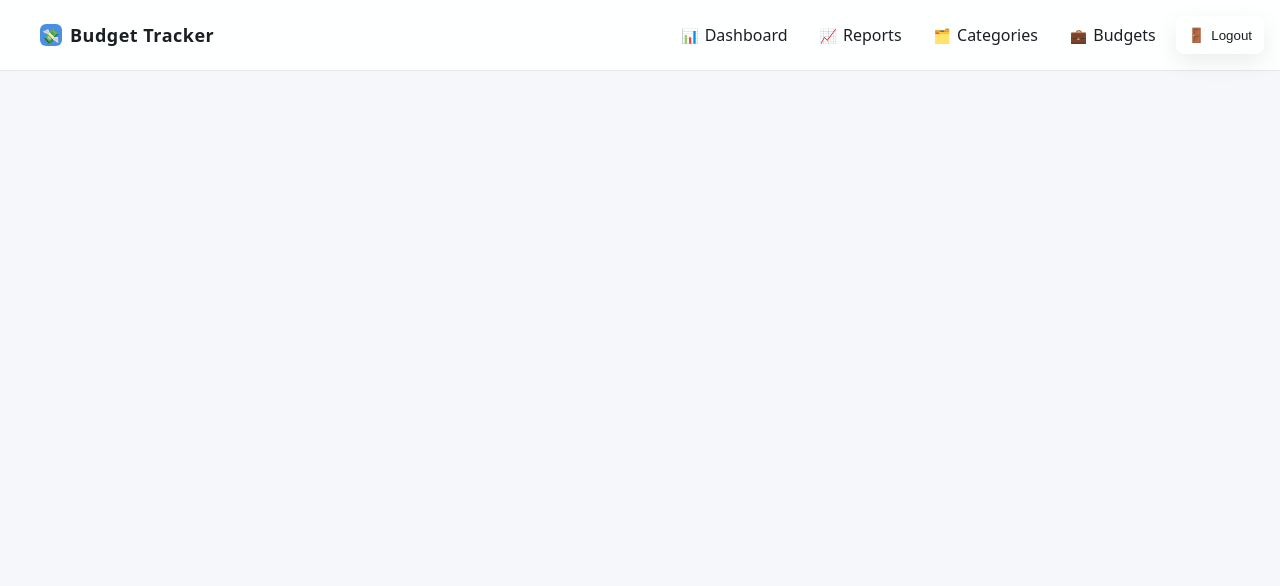
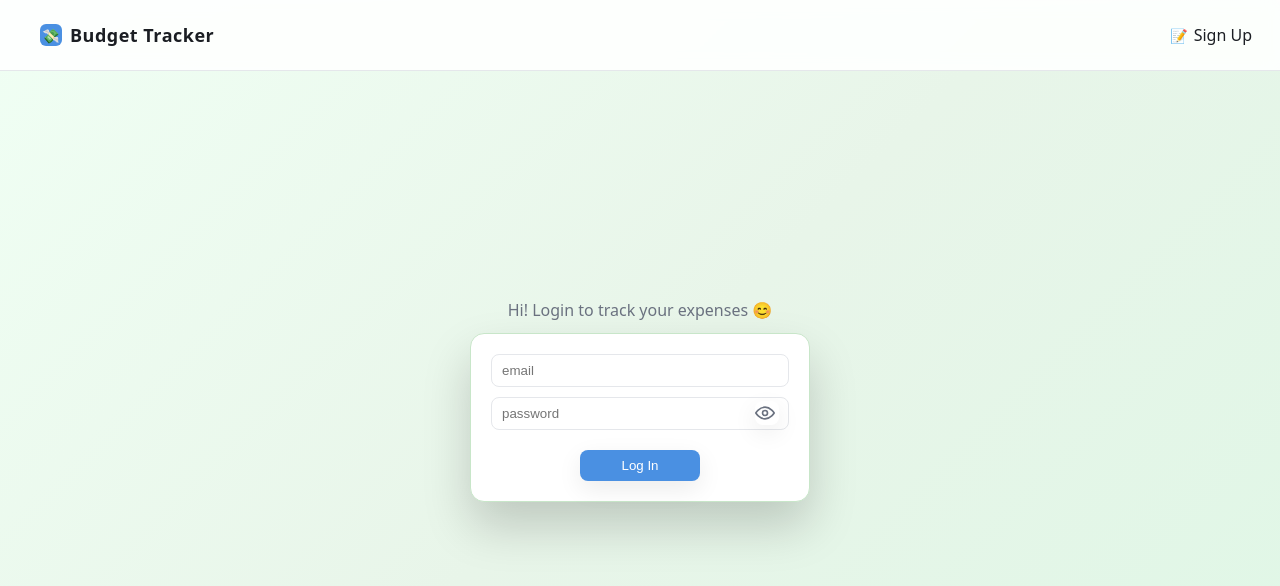
Before and after one commit to ManyaChdry/budget-expense-tracker, a React (Vite) app in the folder client/: page /auth/login in a window 1280 px wide. Shown: the top 586 px of the page. Built offline with nearby package versions, Linux system fonts and the light colour scheme; no server answers.

Commit message:
UI fixes

```diff
--- a/client/src/App.jsx
+++ b/client/src/App.jsx
@@ -1,5 +1,5 @@
 import React, { useEffect, useState } from 'react'
-import { Routes, Route, Navigate, NavLink, useNavigate } from 'react-router-dom'
+import { Routes, Route, Navigate, NavLink, useNavigate, useLocation } from 'react-router-dom'
 import AuthPage from './pages/AuthPage.jsx'
 import Dashboard from './pages/Dashboard.jsx'
 import Reports from './pages/Reports.jsx'
@@ -8,16 +8,28 @@ import BudgetsSettings from './pages/BudgetsSettings.jsx'
 
 const Nav = () => {
   const navigate = useNavigate()
-  const logout = () => { localStorage.removeItem('accessToken'); localStorage.removeItem('refreshToken'); navigate('/auth') }
+  const { pathname } = useLocation()
+  const logout = () => { localStorage.removeItem('accessToken'); localStorage.removeItem('refreshToken'); navigate('/auth/login') }
+  const onAuth = pathname.startsWith('/auth')
+  const authToggleTo = pathname.includes('signup') ? '/auth/login' : '/auth/signup'
+  const authToggleLabel = pathname.includes('signup') ? 'Login' : 'Sign Up'
   return (
     <nav className="nav">
       <div className="brand"><span className="brand-icon">💸</span>Budget Tracker</div>
       <div className="nav-items">
-        <NavLink className={({ isActive }) => `nav-link ${isActive ? 'active' : ''}`} to="/"><span className="nav-icon">📊</span>Dashboard</NavLink>
-        <NavLink className={({ isActive }) => `nav-link ${isActive ? 'active' : ''}`} to="/reports"><span className="nav-icon">📈</span>Reports</NavLink>
-        <NavLink className={({ isActive }) => `nav-link ${isActive ? 'active' : ''}`} to="/settings/categories"><span className="nav-icon">🗂️</span>Categories</NavLink>
-        <NavLink className={({ isActive }) => `nav-link ${isActive ? 'active' : ''}`} to="/settings/budgets"><span className="nav-icon">💼</span>Budgets</NavLink>
-        <button className="nav-link nav-btn" onClick={logout}><span className="nav-icon">🚪</span>Logout</button>
+        {onAuth ? (
+          <NavLink className={({ isActive }) => `nav-link ${isActive ? 'active' : ''}`} to={authToggleTo}>
+            <span className="nav-icon">{pathname.includes('signup') ? '🔐' : '📝'}</span>{authToggleLabel}
+          </NavLink>
+        ) : (
+          <>
+            <NavLink className={({ isActive }) => `nav-link ${isActive ? 'active' : ''}`} to="/"><span className="nav-icon">📊</span>Dashboard</NavLink>
+            <NavLink className={({ isActive }) => `nav-link ${isActive ? 'active' : ''}`} to="/reports"><span className="nav-icon">📈</span>Reports</NavLink>
+            <NavLink className={({ isActive }) => `nav-link ${isActive ? 'active' : ''}`} to="/settings/categories"><span className="nav-icon">🗂️</span>Categories</NavLink>
+            <NavLink className={({ isActive }) => `nav-link ${isActive ? 'active' : ''}`} to="/settings/budgets"><span className="nav-icon">💼</span>Budgets</NavLink>
+            <button className="nav-link nav-btn" onClick={logout}><span className="nav-icon">🚪</span>Logout</button>
+          </>
+        )}
       </div>
     </nav>
   )
@@ -30,6 +42,7 @@ const RequireAuth = ({ children }) => {
 
 export default function App() {
   const navigate = useNavigate()
+  const { pathname } = useLocation()
   const [month, setMonth] = useState(() => {
     const d = new Date()
     return `${d.getFullYear()}-${String(d.getMonth() + 1).padStart(2, '0')}`
@@ -39,7 +52,9 @@ export default function App() {
     <div className="app" style={{ paddingTop: 64 }}>
 
       <Routes>
-        <Route path="/auth" element={<AuthPage onSuccess={() => navigate('/')} />} />
+        <Route path="/auth" element={<Navigate to="/auth/login" replace />} />
+        <Route path="/auth/login" element={<AuthPage mode="login" onSuccess={() => navigate('/')} />} />
+        <Route path="/auth/signup" element={<AuthPage mode="signup" onSuccess={() => navigate('/')} />} />
         <Route path="/" element={<RequireAuth><Dashboard month={month} setMonth={setMonth} /></RequireAuth>} />
         <Route path="/reports" element={<RequireAuth><Reports month={month} setMonth={setMonth} /></RequireAuth>} />
         <Route path="/settings/categories" element={<RequireAuth><CategoriesSettings /></RequireAuth>} />
--- a/client/src/pages/AuthPage.jsx
+++ b/client/src/pages/AuthPage.jsx
@@ -1,12 +1,12 @@
 import React, { useState } from 'react'
 import { post } from '../api.js'
 
-export default function AuthPage({ onSuccess }) {
-  const [tab, setTab] = useState('login')
+export default function AuthPage({ onSuccess, mode = 'login' }) {
   const [email, setEmail] = useState('')
   const [password, setPassword] = useState('')
+  const [showPassword, setShowPassword] = useState(false)
   const submit = async () => {
-    const path = tab === 'login' ? '/auth/login' : '/auth/sign-up'
+    const path = mode === 'login' ? '/auth/login' : '/auth/sign-up'
     const r = await post(path, { email, password })
     if (r.accessToken) {
       localStorage.setItem('accessToken', r.accessToken)
@@ -16,16 +16,34 @@ export default function AuthPage({ onSuccess }) {
   }
   return (
     <div className="auth-backdrop">
+      {mode==='login' && (
+        <div className="auth-message">Hi! Login to track your expenses 😊</div>
+      )}
       <div className="auth-dialog">
-        <h3>{tab==='login' ? 'Welcome back' : 'Create account'}</h3>
-        <div style={{ display:'flex', gap:8, marginBottom:12 }}>
-          <button className="btn-outline" onClick={() => setTab('login')} disabled={tab==='login'}>Log In</button>
-          <button className="btn-outline" onClick={() => setTab('signup')} disabled={tab==='signup'}>Sign Up</button>
+        {mode==='signup' && <div className="auth-heading">Welcome!</div>}
+        <input placeholder="email" value={email} onChange={e=>setEmail(e.target.value)} />
+        <div className="input-wrap">
+          <input className="password-input" type={showPassword ? 'text' : 'password'} placeholder="password" value={password} onChange={e=>setPassword(e.target.value)} />
+          <button type="button" className="toggle-eye" onClick={()=>setShowPassword(s=>!s)} aria-label={showPassword ? 'Hide password' : 'Show password'}>
+            {showPassword ? (
+              <svg viewBox="0 0 24 24" width="20" height="20" fill="none" stroke="currentColor" strokeWidth="2" strokeLinecap="round" strokeLinejoin="round">
+                <path d="M1 12s4-7 11-7 11 7 11 7-4 7-11 7-11-7-11-7z"/>
+                <circle cx="12" cy="12" r="3"/>
+                <path d="M2 2l20 20"/>
+              </svg>
+            ) : (
+              <svg viewBox="0 0 24 24" width="20" height="20" fill="none" stroke="currentColor" strokeWidth="2" strokeLinecap="round" strokeLinejoin="round">
+                <path d="M1 12s4-7 11-7 11 7 11 7-4 7-11 7-11-7-11-7z"/>
+                <circle cx="12" cy="12" r="3"/>
+              </svg>
+            )}
+          </button>
         </div>
-        <input placeholder="email" value={email} onChange={e=>setEmail(e.target.value)} />
-        <input type="password" placeholder="password" value={password} onChange={e=>setPassword(e.target.value)} />
-        <button onClick={submit}>{tab==='login'?'Log In':'Sign Up'}</button>
+        <button className="submit-btn" onClick={submit}>{mode==='login'?'Log In':'Sign Up'}</button>
       </div>
+      {mode==='signup' && (
+        <div className="auth-message">Please sign up to start your financial journey with us 😊</div>
+      )}
     </div>
   )
 }
--- a/client/src/pages/BudgetsSettings.jsx
+++ b/client/src/pages/BudgetsSettings.jsx
@@ -25,6 +25,13 @@ export default function BudgetsSettings({ month }) {
     }
   }
   const remove = async (id) => { await del(`/budgets/${id}`); setRows(await get(`/budgets?month=${month}`)) }
+  const removeBudget = async (categoryId) => {
+    const row = map.get(categoryId)
+    if (row) {
+      await del(`/budgets/${row._id}`)
+    }
+    setRows(await get(`/budgets?month=${month}`))
+  }
 
   const openEdit = (c) => {
     setEditingId(c._id)
@@ -71,7 +78,7 @@ export default function BudgetsSettings({ month }) {
                 <tr key={c._id}>
                   <td><span style={{ display:'inline-flex', alignItems:'center', gap:8 }}><span className="dot" style={{ background:c.colorHex }}></span>{c.name}</span></td>
                   <td>{row?.amount ?? ''}</td>
-                  <td><div className="actions"><button className="btn-outline" onClick={()=>openEdit(c)}>Edit</button>{row && <button className="btn-outline" onClick={()=>remove(row._id)}>Remove</button>}</div></td>
+                  <td><div className="actions"><button className="btn-outline" onClick={()=>openEdit(c)}>Edit</button><button className="btn-outline" onClick={()=>removeBudget(c._id)}>Remove</button></div></td>
                 </tr>
               )
             })}
--- a/client/src/pages/Dashboard.jsx
+++ b/client/src/pages/Dashboard.jsx
@@ -8,7 +8,7 @@ export default function Dashboard({ month, setMonth }) {
     Category: "",
     expenseName: "",
     expense: "",
-    date: new Date().toISOString().slice(0, 10),
+    date: new Date().toLocaleDateString("en-CA"),
   });
   const [toast, setToast] = useState(null);
   const [expenses, setExpenses] = useState([]);
@@ -126,8 +126,8 @@ export default function Dashboard({ month, setMonth }) {
                             expenseName: e.expenseName || "",
                             expense: String(e.amount ?? ""),
                             date: (
-                              e.date || new Date().toISOString().slice(0, 10)
-                            ).slice(0, 10),
+                              e.date?.slice(0, 10) || new Date().toLocaleDateString("en-CA")
+                            ),
                           });
                         }}
                       >
--- a/client/src/styles.css
+++ b/client/src/styles.css
@@ -30,10 +30,23 @@ button:hover:not(:disabled){background:var(--primary-hover)}
 .page-fill{min-height:calc(100vh - 84px);display:flex;flex-direction:column;justify-content:center}
 
 /* Auth page backdrop and dialog */
-.auth-backdrop{position:fixed;inset:0;display:flex;align-items:center;justify-content:center;background:linear-gradient(135deg,#f0fff4 0%,#e8f5e9 50%,#dff7e6 100%)}
+.auth-backdrop{position:fixed;inset:0;display:flex;flex-direction:column;align-items:center;justify-content:center;background:linear-gradient(135deg,#f0fff4 0%,#e8f5e9 50%,#dff7e6 100%)}
 .auth-dialog{background:#ffffff;color:#1b1e23;border:1px solid #c8e6c9;border-radius:14px;box-shadow:0 24px 48px rgba(0,0,0,.18), inset 0 1px 0 rgba(255,255,255,.5);padding:20px;min-width:340px;max-width:380px}
-.auth-dialog h3{margin:0 0 12px}
-.auth-dialog input,.auth-dialog button{width:100%;margin-bottom:10px}
+.auth-message{margin-bottom:12px;color:var(--muted);text-align:center}
+.auth-heading{font-weight:800;font-size:18px;text-align:center;margin-bottom:12px}
+.auth-dialog input{width:100%;margin-bottom:10px}
+.input-wrap{position:relative}
+.password-input{padding-right:40px}
+.toggle-eye{position:absolute;right:10px;top:calc(50% - 5px);transform:translateY(-50%);background:transparent;border:none;padding:0;cursor:pointer;width:24px;height:24px;color:var(--muted);outline:none}
+.toggle-eye:hover{color:#b58900;background:radial-gradient(circle at center, rgba(245,197,24,0.35) 0%, rgba(245,197,24,0.15) 60%, rgba(245,197,24,0) 100%)}
+.toggle-eye:focus{outline:none}
+.toggle-eye svg{display:block}
+
+/* Hide native password reveal icons */
+input[type="password"]::-ms-reveal,
+input[type="password"]::-ms-clear { display: none; }
+input[type="password"]::-webkit-textfield-decoration-container { display: none; }
+.submit-btn{width:40%;display:block;margin:10px auto 0}
 
 /* Pastel palette for category colors */
 .palette{display:flex;gap:6px;flex-wrap:wrap}
```
